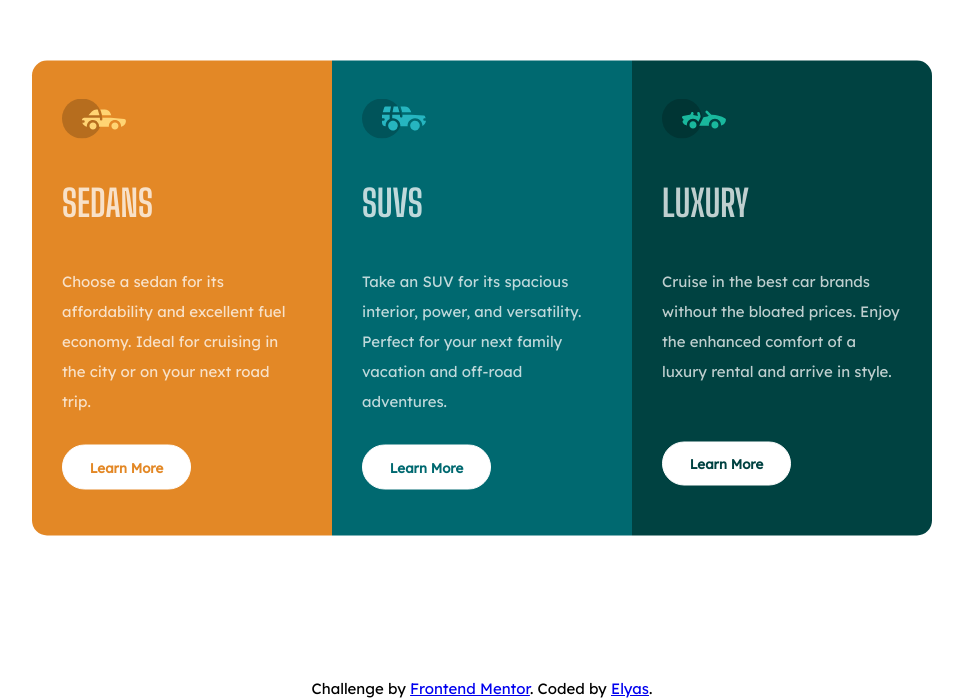
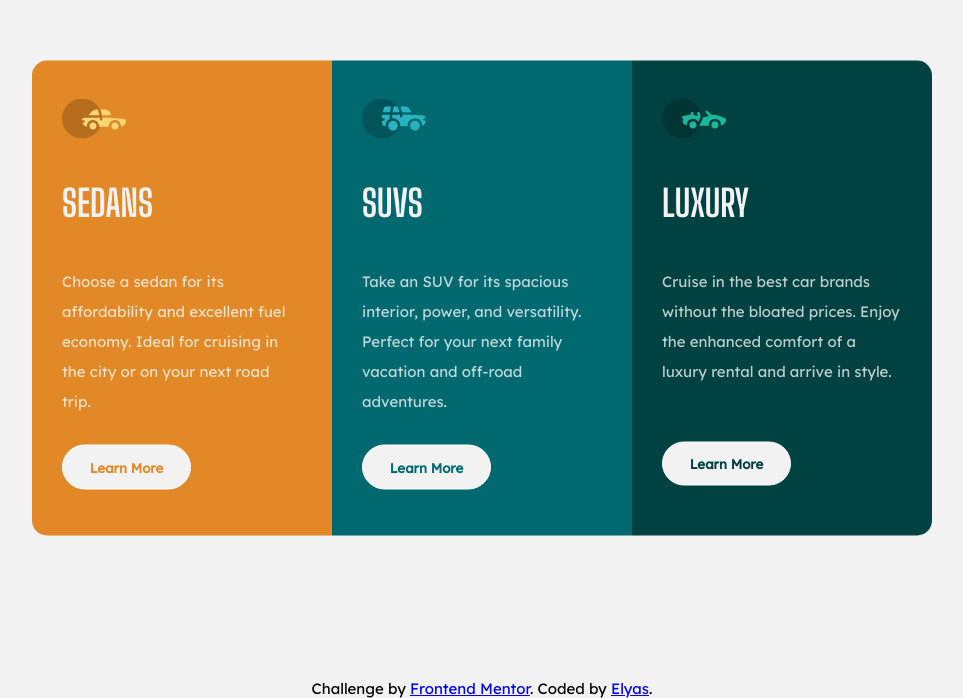
Before and after one commit to BlueElyas/3-column-preview-card-component-main, a plain HTML site: page index.html in a window 1280 px wide. Shown: the part 102-800 px from the top of the page, without its empty margins (158-1121 px from the left). Drawn offline with Linux system fonts and the light colour scheme.

Commit message:
add background color to entire page

```diff
--- a/styles.css
+++ b/styles.css
@@ -7,6 +7,7 @@ body {
     font-family: 'Lexend Deca', sans-serif;
     font-size: 15px;
     box-sizing: border-box;
+    background-color: hsl(0, 0%, 95%);
 }
 
 /*  Containers */
@@ -27,6 +28,7 @@ body {
     font-family: 'Big Shoulders Display', cursive;
     text-transform: uppercase;
     font-size: 2.3rem;
+    color: hsl(0, 0%, 95%);
 }
 
 .container p {
@@ -40,7 +42,7 @@ body {
 
 /* Button design */
 .btn {
-    background-color: white;
+    background-color: hsl(0, 0%, 95%);
     border: none;
     padding: 1em 2em;
     border-radius: 50px;
```
